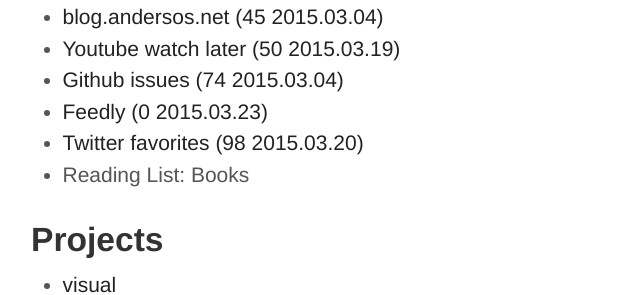
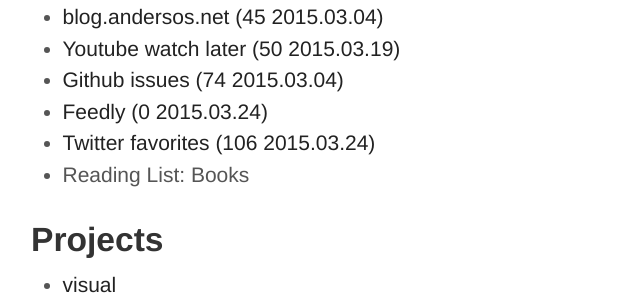
Before and after one commit to Andersos/andersos.net, a Jekyll site: the page built from gtd.html, in a window 1280 px wide. Shown: the part 403-698 px from the top of the page, without its empty margins (273-913 px from the left). Built offline with Jekyll 4.4.1, drawn with Linux system fonts in a browser that asks for light colours; Markdown is read by kramdown in place of the engine named in the settings.

Commit message:
Update gtd.html

```diff
--- a/gtd.html
+++ b/gtd.html
@@ -11,8 +11,8 @@
     <li><a href="https://github.com/Andersos/blog.andersos.net/issues">blog.andersos.net (45 2015.03.04)</a></li>
     <li><a href="https://www.youtube.com/playlist?list=WL">Youtube watch later (50 2015.03.19)</a></li>
     <li><a href="https://github.com/issues">Github issues (74 2015.03.04)</a></li>
-    <li><a href="http://feedly.com/">Feedly (0 2015.03.23)</a></li>
-    <li><a href="https://twitter.com/favorites">Twitter favorites (98 2015.03.20)</a></li>
+    <li><a href="http://feedly.com/">Feedly (0 2015.03.24)</a></li>
+    <li><a href="https://twitter.com/favorites">Twitter favorites (106 2015.03.24)</a></li>
     <li>Reading List: Books</li>
 </ul>
 
```
